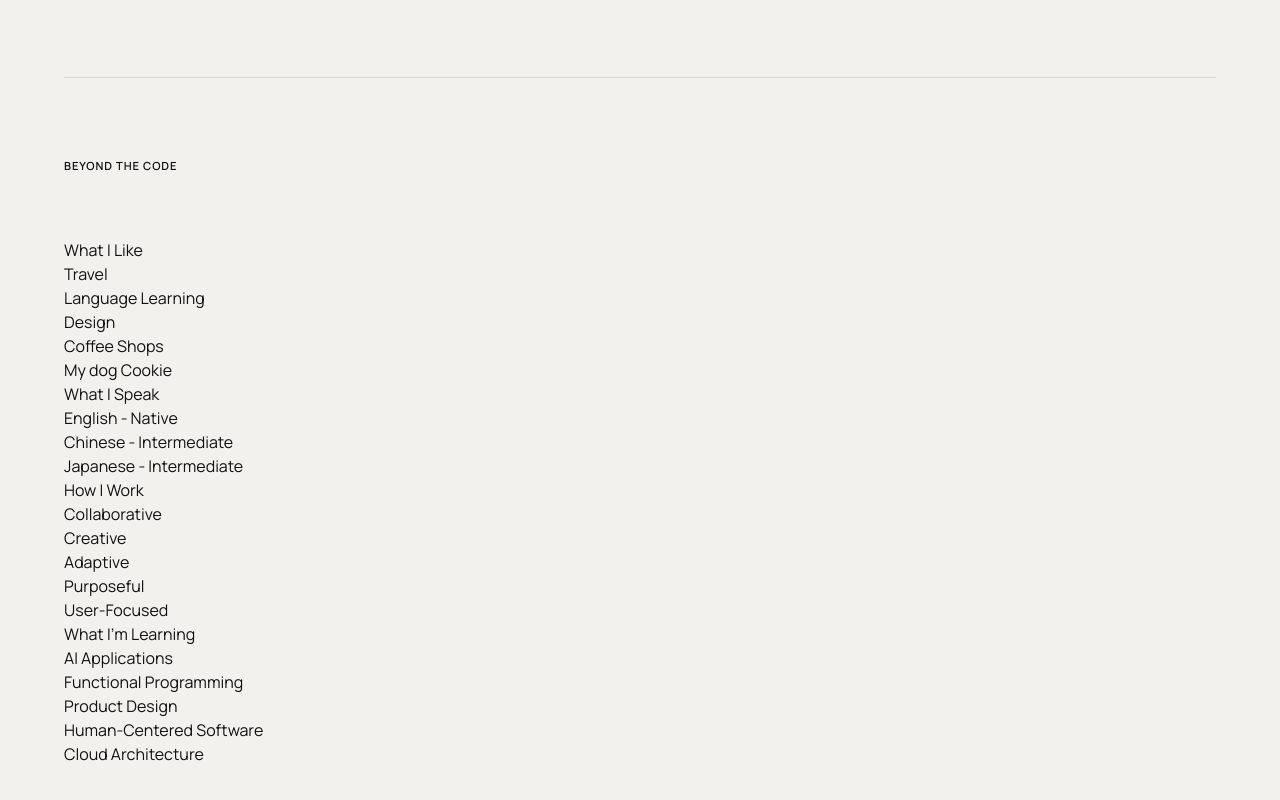
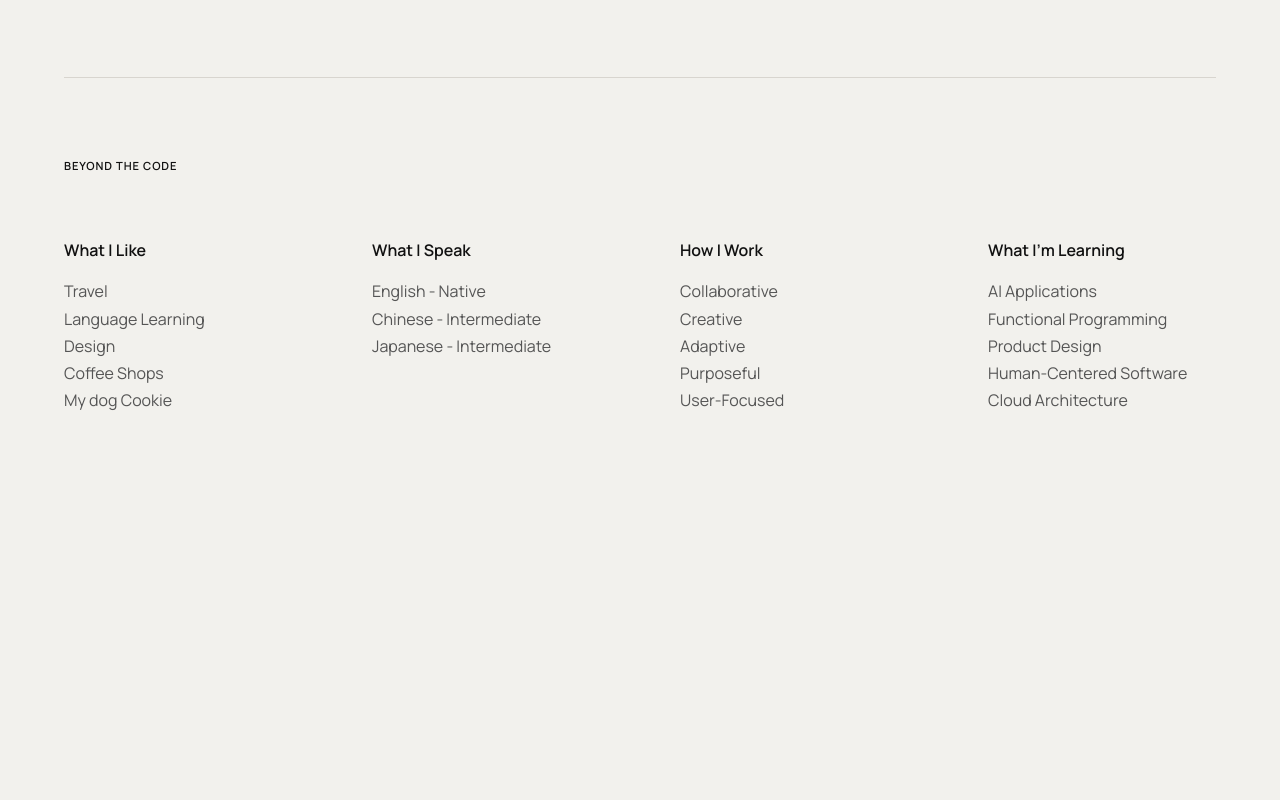
Before and after one commit to abbyMikoto/abbigailfarr-portfolio, a Next.js app: page /about in a window 1280 px wide. Shown: the part 2049-2849 px from the top of the page. After the commit the page ends 2671 px from the top, so only its background shows below. Built offline with nearby package versions, Linux system fonts and the light colour scheme.

Commit message:
AF - grid four

```diff
--- a/src/app/about/page.tsx
+++ b/src/app/about/page.tsx
@@ -210,7 +210,7 @@ export default function AboutPage() {
           BEYOND THE CODE
         </span>
 
-        <div className={styles.about__skill}>
+        <div className={styles.about__gridFour}>
           <div>
             <h3>What I Like</h3>
 
```
